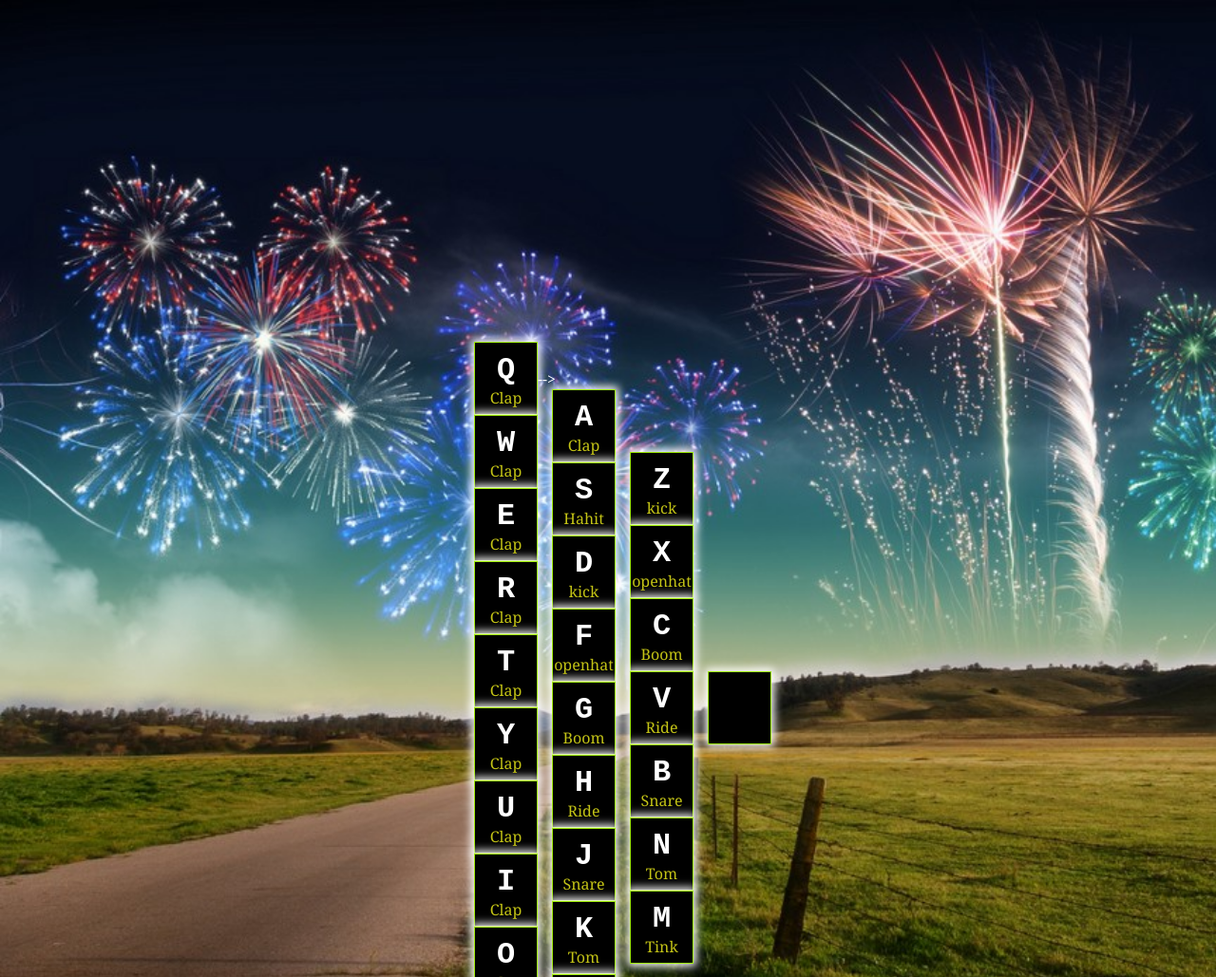
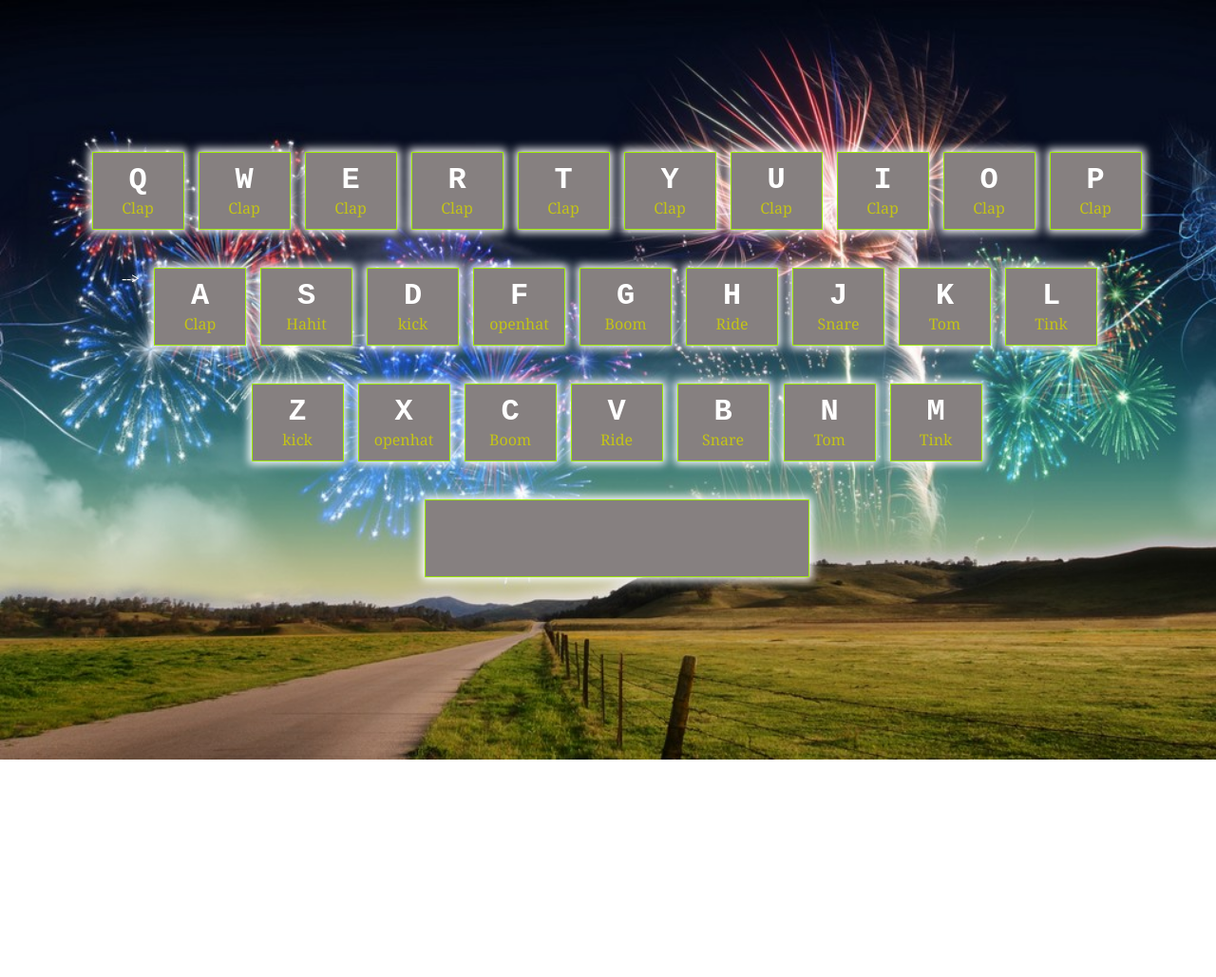
Before and after one commit to hussainHakimi/Paino-in-Pc, a plain HTML site: page index.html in a window 1280 px wide. Shown: the top 1029 px of the page at 95% size. After the commit the page ends 800 px from the top, so only its background shows below. Drawn offline with Linux system fonts and the light colour scheme.

Commit message:
style is done.

```diff
--- a/style.css
+++ b/style.css
@@ -1,5 +1,5 @@
 body{
-  width: 100%;
+  width: 99%;
   height: 100%;
   background-image: url('DonyaSoft\ Wallpaper\ \(31\).jpg');
   background-repeat: no-repeat;
@@ -7,24 +7,33 @@ body{
   box-sizing: border-box;
   font-family: Georgia, 'Times New Roman', Times, serif;
 }
-
+.firstPhase, .secondPhase, .thirdPhase, .forthPhase{
+  display: flex;
+  margin:0vh 0px 5vh 0px;
+}
+.forthPhase{
+  width: 420px;
+}
+.forthPhase div{
+  width: 100%;
+}
 .keys{
   display: flex;
-  flex-direction: row;
+  flex-direction: column;
   justify-content:center;
   align-items: center;
   color: #fff;
-  margin-top: 45vh;
+  margin-top: 20vh;
 }
 .key{
-  width: 65px;
-  height: 75px;
+  width: 95px;
+  height: 80px;
   border : 1px solid rgb(158, 233, 7);
   display: flex;
   transition: all 0.3s;
   flex-direction: column;
   margin-left: 15px;
-  background-color: black;
+  background-color: #868080;;
   box-shadow: 0px 0px 9px 3px #fff;
 }
 
```
